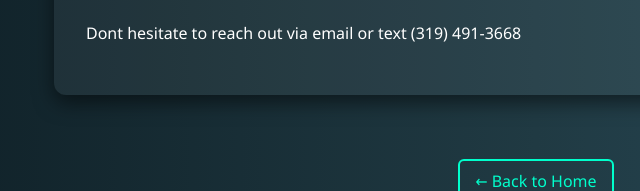
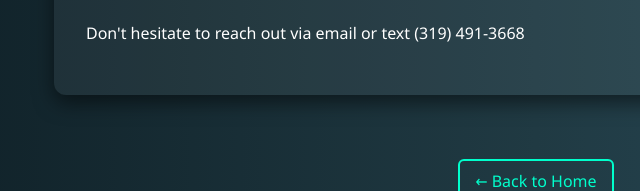
Before and after one commit to modhaneel072/Portfolio, a plain HTML site: page contact.html in a window 1280 px wide. Shown: the part 554-745 px from the top of the page, 104-744 px from the left. Drawn offline with Linux system fonts and the light colour scheme.

Commit message:
Fix typo in contact page

```diff
--- a/contact.html
+++ b/contact.html
@@ -99,7 +99,7 @@
     </ul>
 
     <h2>Message Me</h2>
-    <p>Dont hesitate to reach out via email or text (319) 491-3668 </p>
+    <p>Don't hesitate to reach out via email or text (319) 491-3668</p>
   </div>
 
   <div style="text-align:center;">
```
